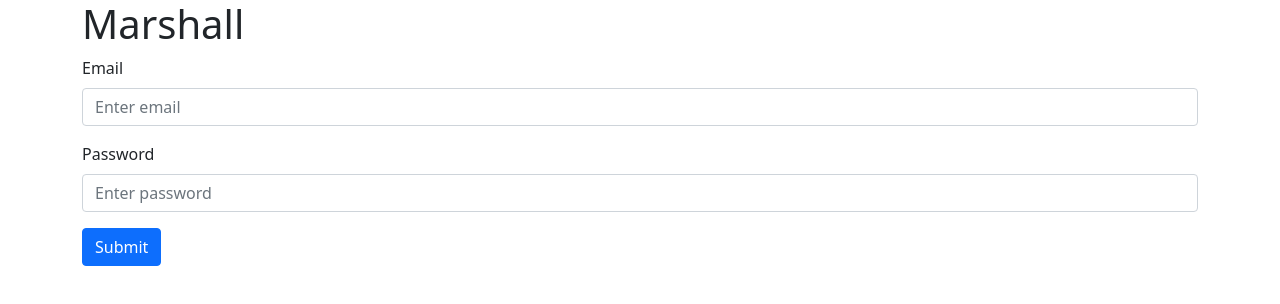
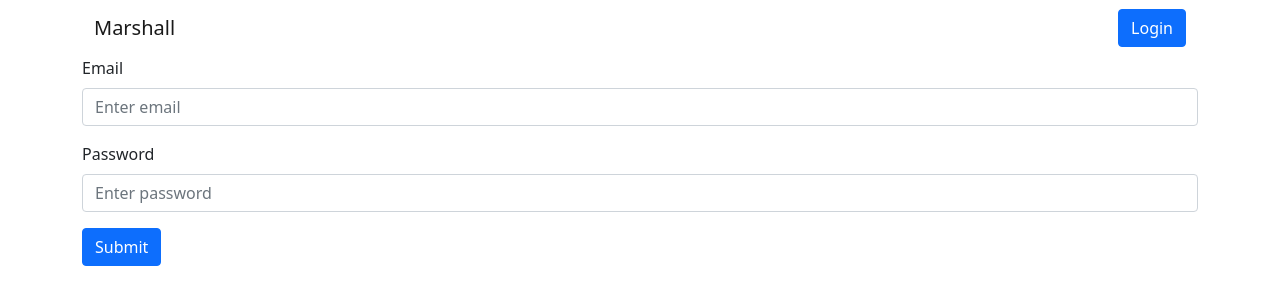
Before and after one commit to markbradley27/marshall, a React (Create React App) app in the folder app/: page /login in a window 1280 px wide. Shown: the top 304 px of the page. Built offline with nearby package versions, Linux system fonts and the light colour scheme; no server answers.

Commit message:
Navbar and sexier activity layout.

```diff
--- a/app/package.json
+++ b/app/package.json
@@ -17,7 +17,7 @@
     "firebase": "^9.1.1",
     "geojson-bounding-box": "^0.2.0",
     "react": "^17.0.2",
-    "react-bootstrap": "^1.6.4",
+    "react-bootstrap": "^2.0.0-rc.0",
     "react-dom": "^17.0.2",
     "react-router-dom": "^5.3.0",
     "react-scripts": "4.0.3",
--- a/app/src/App.tsx
+++ b/app/src/App.tsx
@@ -2,6 +2,7 @@ import "./App.scss";
 import Activity from "./components/Activity";
 import Login from "./components/Login";
 import Logout from "./components/Logout";
+import Navbar from "./components/Navbar";
 import { AuthProvider } from "./contexts/auth";
 
 import { BrowserRouter, Route, Switch } from "react-router-dom";
@@ -11,7 +12,7 @@ function App() {
   return (
     <AuthProvider>
       <Container>
-        <h1>Marshall</h1>
+        <Navbar />
         <BrowserRouter>
           <Switch>
             <Route path="/login">
--- a/app/src/components/Activity.tsx
+++ b/app/src/components/Activity.tsx
@@ -3,6 +3,10 @@ import { useAuth } from "../contexts/auth";
 
 import toBBox from "geojson-bounding-box";
 import { useEffect, useState } from "react";
+import Col from "react-bootstrap/Col";
+import Container from "react-bootstrap/Container";
+import Ratio from "react-bootstrap/Ratio";
+import Row from "react-bootstrap/Row";
 import { RouteComponentProps, withRouter } from "react-router-dom";
 
 type ActivityProps = RouteComponentProps<{
@@ -63,10 +67,18 @@ function Activity(props: ActivityProps) {
   });
 
   return name ? (
-    <div>
-      <h2>{name}</h2>
-      <ActivityMap path={path} mountains={mountains} bounds={bounds} />
-    </div>
+    <Container>
+      <Row>
+        <Col xs={7}>
+          <h2>{name}</h2>
+        </Col>
+        <Col xs={5}>
+          <Ratio aspectRatio="4x3">
+            <ActivityMap path={path} mountains={mountains} bounds={bounds} />
+          </Ratio>
+        </Col>
+      </Row>
+    </Container>
   ) : (
     <></>
   );
--- a/app/src/components/ActivityMap.tsx
+++ b/app/src/components/ActivityMap.tsx
@@ -6,9 +6,9 @@ import {
   useJsApiLoader,
 } from "@react-google-maps/api";
 
-const mapContainerStyle = {
-  width: "1400px",
-  height: "800px",
+const MAP_CONTAINER_STYLE = {
+  width: "100%",
+  height: "100%",
 };
 
 // TODO: Figure out google maps types.
@@ -39,7 +39,7 @@ function ActivityMap(props: ActivityMapProps) {
 
   return isLoaded ? (
     <GoogleMap
-      mapContainerStyle={mapContainerStyle}
+      mapContainerStyle={MAP_CONTAINER_STYLE}
       options={{ mapTypeId: "terrain" }}
       onLoad={onLoad}
       onUnmount={onUnmount}
--- /dev/null
+++ b/app/src/components/Navbar.tsx
@@ -0,0 +1,17 @@
+import UserControl from "./UserControl";
+
+import Container from "react-bootstrap/Container";
+import BsNavbar from "react-bootstrap/Navbar";
+
+function Navbar() {
+  return (
+    <BsNavbar>
+      <Container>
+        <BsNavbar.Brand>Marshall</BsNavbar.Brand>
+        <UserControl />
+      </Container>
+    </BsNavbar>
+  );
+}
+
+export default Navbar;
--- /dev/null
+++ b/app/src/components/UserControl.tsx
@@ -0,0 +1,21 @@
+import { useAuth } from "../contexts/auth";
+
+import Button from "react-bootstrap/Button";
+import Dropdown from "react-bootstrap/Dropdown";
+import DropdownButton from "react-bootstrap/DropdownButton";
+
+function UserControl() {
+  const auth = useAuth();
+
+  if (auth.user == null) {
+    return <Button href="/login">Login</Button>;
+  } else {
+    return (
+      <DropdownButton title={auth.user.displayName} id="user-dropdown">
+        <Dropdown.Item href="/logout">Logout</Dropdown.Item>
+      </DropdownButton>
+    );
+  }
+}
+
+export default UserControl;
```
Also changed, not shown: 1 other file (tests, documents, lock files or other folders).
